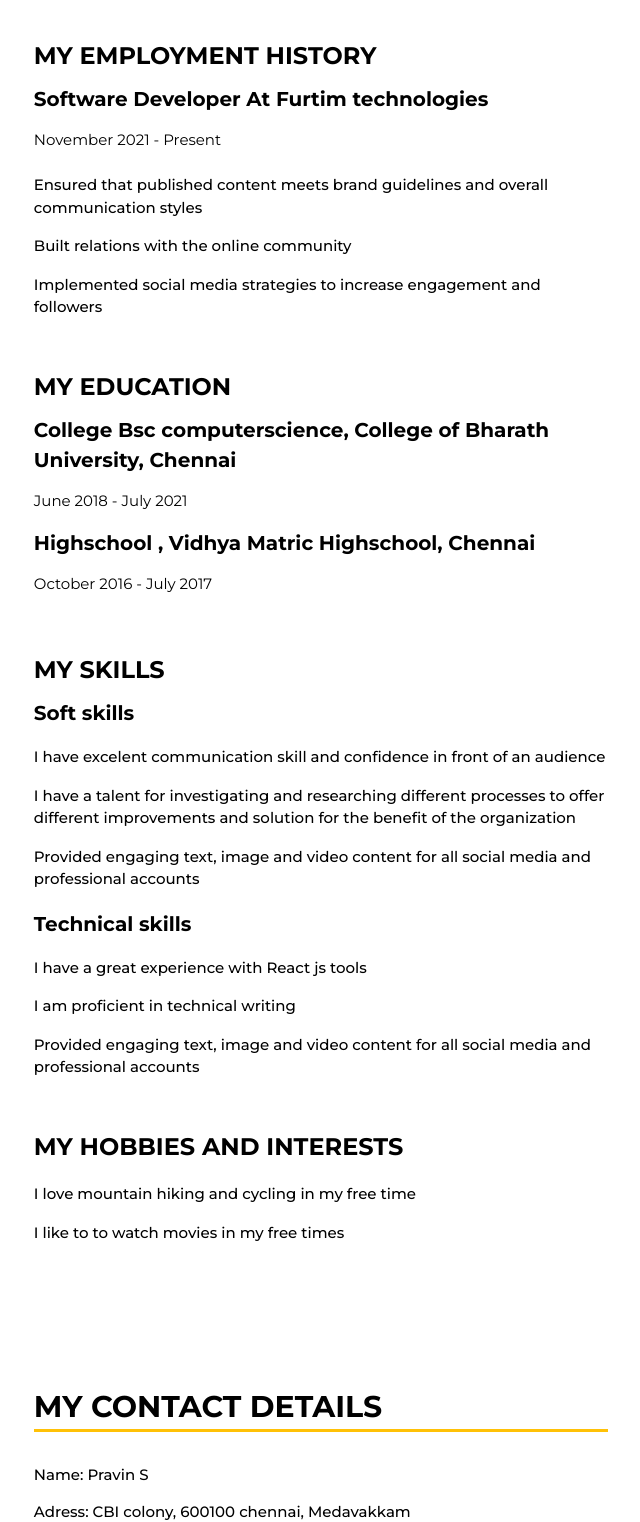
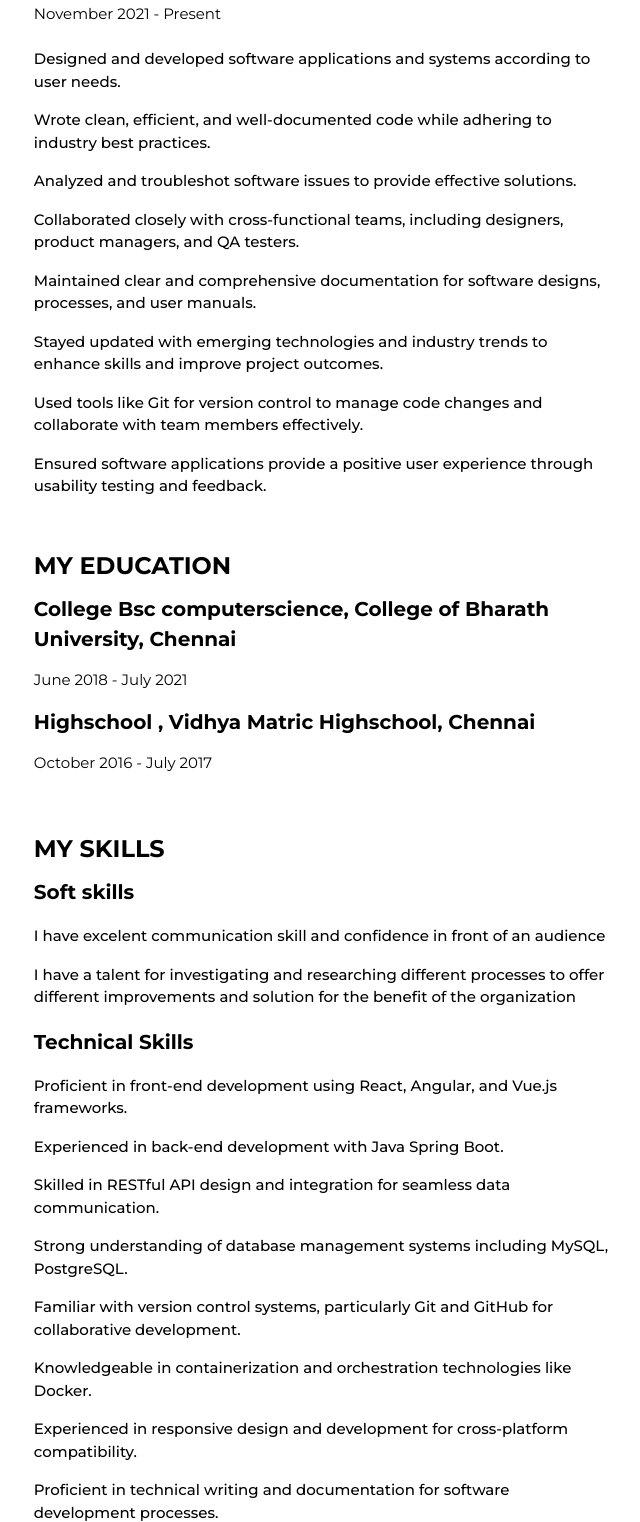
Before and after one commit to pravinzz/pravin, a plain HTML site: page index.html in a window 1280 px wide. Shown: the part 1278-2800 px from the top of the page, without its empty margins (479-1119 px from the left). Drawn offline with nearby package versions, Linux system fonts and the light colour scheme.

Commit message:
updated profile

```diff
--- a/index.html
+++ b/index.html
@@ -40,7 +40,7 @@
     <!-- SOCIAL SECTION -->
     <section class="image-section w3-quarter w3-fixed w3-padding-small">
       <!--IMAGE/AVATAR-->
-      <img src="wallpaperrr.jpeg" class="w3-circle w3-border w3-border-sand" style="border-width: 3px !important;"/>
+      <img src="wallpaperrr.jpeg" class="w3-circle w3-border w3-border-sand" style="border-width: 3px !important;" />
       <!--SCIAL NETWORK BUTTONS-->
       <div class="links w3-margin-top w3-padding-small">
         <a class="icon-link w3-text-sand w3-hover-text-amber" href="https://www.facebook.com/thala.praveen2/"
@@ -54,7 +54,8 @@
         <a class="icon-link w3-text-sand w3-hover-text-amber" href="#twitter" target="_blank">
           <i data-feather="twitter"></i>
         </a>
-        <a class="icon-link w3-text-sand w3-hover-text-amber" href="https://www.linkedin.com/in/pravin-s-950578223" target="_blank">
+        <a class="icon-link w3-text-sand w3-hover-text-amber" href="https://www.linkedin.com/in/pravin-s-950578223"
+          target="_blank">
           <i data-feather="linkedin"></i>
         </a>
       </div>
@@ -101,8 +102,8 @@
         <div id="about" class="w3-container w3-margin-top-20-percent w3-cursive w3-large">
           <h2 class="w3-border-bottom w3-border-amber" style="border-width: 3px !important;">ABOUT</h2>
           <p class="w3-margin-top-2">
-            I am a talented, ambitious and hardworking individual, with broad skills and experience in digital and
-            printed marketing, social media and leading projects.
+            I am a talented, ambitious and hardworking individual, with broad skills and experience in Software
+            developing.
           </p>
           <p class="">
             Furthermore, I am adept at handling multiple tasks on a daily basis competently and at working well under
@@ -112,10 +113,10 @@
             A key strength is communication; building strong relationships with people in order to deliver the best
             results.
           </p>
-          <p class="">
+          <!-- <p class="">
             Recently, I completed an Open degree, including Business and Design modules at the Open University and I am
             now fully employed by Clearly Presented as a Digital Media Manager.
-          </p>
+          </p> -->
         </div>
 
         <!--RESUME-->
@@ -128,11 +129,27 @@
             <div class="">
               <h4>Software Developer At Furtim technologies</h4>
               <p>November 2021 - Present</p>
-              <ul class="w3-ul" style="font-weight: 500;">
+              <!-- <ul class="w3-ul" style="font-weight: 500;">
                 <li>Ensured that published content meets brand guidelines and overall communication styles</li>
                 <li>Built relations with the online community</li>
                 <li>Implemented social media strategies to increase engagement and followers</li>
+              </ul> -->
+              <ul class="w3-ul" style="font-weight: 500;">
+                <li>Designed and developed software applications and systems according to user needs.</li>
+                <li>Wrote clean, efficient, and well-documented code while adhering to industry best practices.</li>
+                <li>Analyzed and troubleshot software issues to provide effective solutions.</li>
+                <li>Collaborated closely with cross-functional teams, including designers, product managers, and QA
+                  testers.</li>
+                <li>Maintained clear and comprehensive documentation for software designs, processes, and user manuals.
+                </li>
+                <li>Stayed updated with emerging technologies and industry trends to enhance skills and improve project
+                  outcomes.</li>
+                <li>Used tools like Git for version control to manage code changes and collaborate with team members
+                  effectively.</li>
+                <li>Ensured software applications provide a positive user experience through usability testing and
+                  feedback.</li>
               </ul>
+
             </div>
 
             <!-- no need now -->
@@ -178,15 +195,30 @@
               <li>I have excelent communication skill and confidence in front of an audience</li>
               <li>I have a talent for investigating and researching different processes to offer different improvements
                 and solution for the benefit of the organization </li>
-              <li>Provided engaging text, image and video content for all social media and professional accounts</li>
+              <!-- <li>Provided engaging text, image and video content for all social media and professional accounts</li> -->
             </ul>
             <!--TECHNICAL SKILLS-->
-            <h4>Technical skills</h4>
+            <!-- <h4>Technical skills</h4>
             <ul class="w3-ul" style="font-weight: 500;">
-              <li>I have a great experience with React js tools</li>
+              <li>I have a great experience with React ,Angular and React Native rameworks and library</li>
               <li>I am proficient in technical writing</li>
               <li>Provided engaging text, image and video content for all social media and professional accounts</li>
+            </ul> -->
+            <h4>Technical Skills</h4>
+            <ul class="w3-ul" style="font-weight: 500;">
+              <li>Proficient in front-end development using React, Angular, and Vue.js frameworks.</li>
+              <li>Experienced in back-end development with  Java Spring Boot.</li>
+              <li>Skilled in RESTful API design and integration for seamless data communication.</li>
+              <li>Strong understanding of database management systems including MySQL, PostgreSQL.</li>
+              <li>Familiar with version control systems, particularly Git and GitHub for collaborative development.</li>
+              <li>Knowledgeable in containerization and orchestration technologies like Docker.</li>
+              <li>Experienced in responsive design and development for cross-platform compatibility.</li>
+              <li>Proficient in technical writing and documentation for software development processes.</li>
+              <!-- <li>Skilled in implementing testing frameworks and tools, such as Jest and Selenium, for quality
+                assurance.</li> -->
+              <li>Familiar with cloud services like AWS  for deploying and scaling applications.</li>
             </ul>
+
           </div>
 
           <!--INTERESTS SECTION-->
@@ -257,7 +289,7 @@
     let mybutton = document.getElementById("myBtn");
 
     // When the user scrolls down 20px from the top of the document, show the button
-window.onscroll = function() {scrollFunction()};
+    window.onscroll = function () { scrollFunction() };
 
     function scrollFunction() {
       if (document.body.scrollTop > 20 || document.documentElement.scrollTop > 20) {
```
Lines whose indentation alone changed are shown as unchanged.
